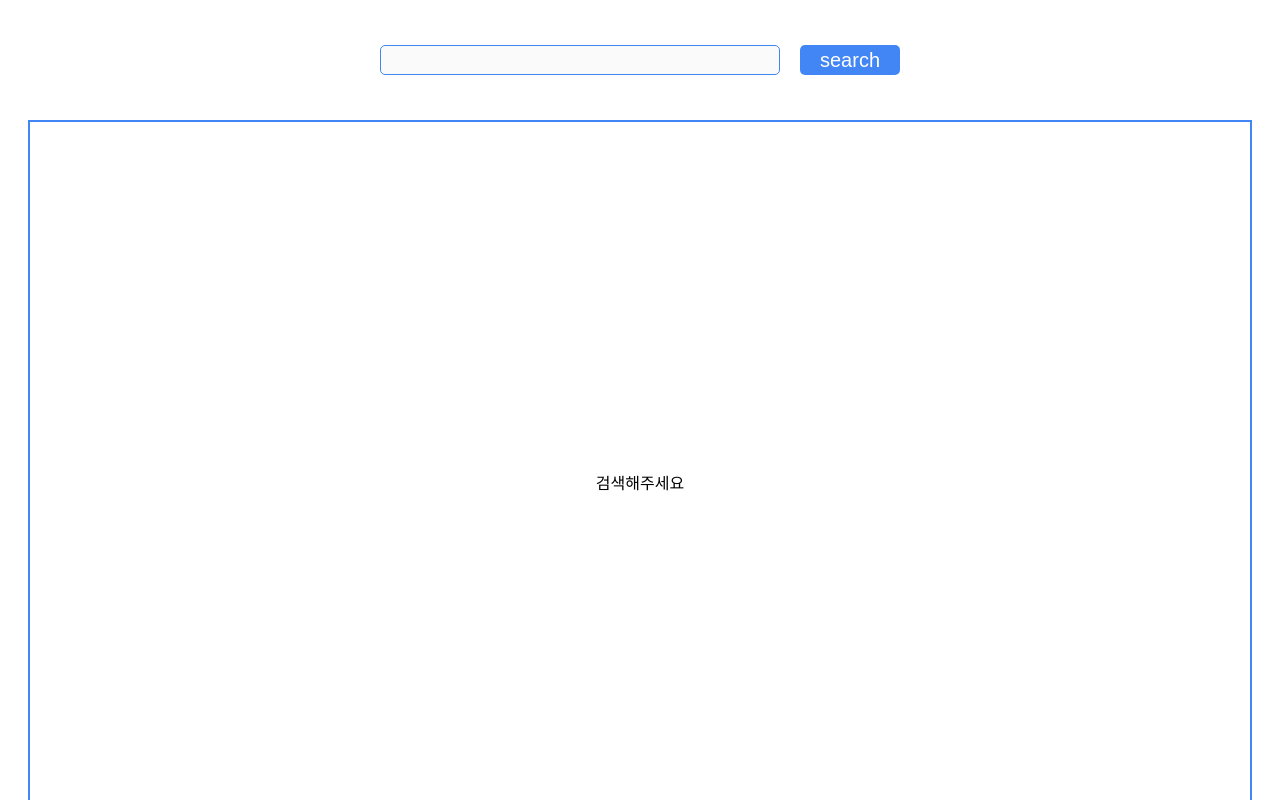
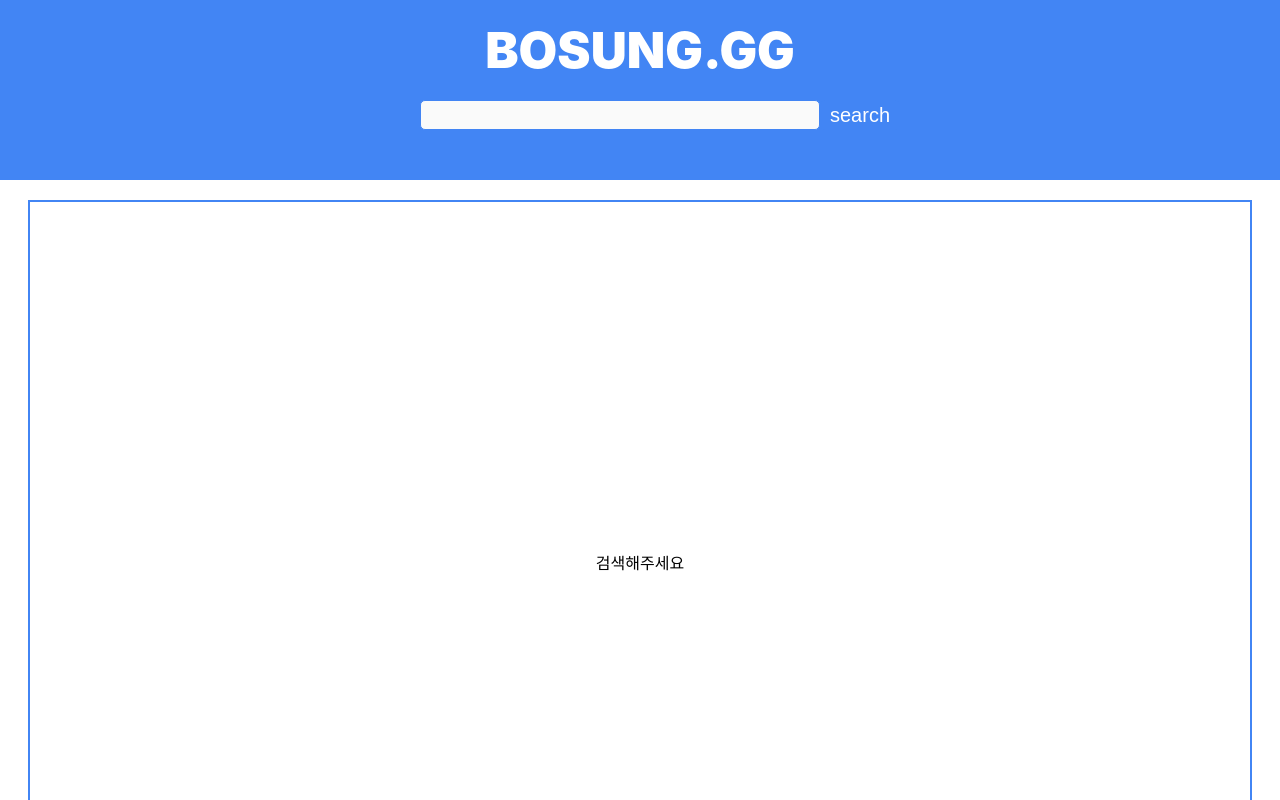
Before and after one commit to qhtjd2131/react_riot_search_app, a React (Create React App) app: page / in a window 1280 px wide. Shown: the top 800 px of the page. Built offline with nearby package versions, Linux system fonts and the light colour scheme.

Commit message:
자유랭크 데이터 정보 추가

```diff
--- a/src/App.css
+++ b/src/App.css
@@ -1,7 +1,10 @@
 .app {
-  width: 1200px;
+  width: auto;
+  height: auto;
+  padding: 0;
   display: flex;
   flex-direction: column;
   justify-content: center;
   align-items: center;
+  box-sizing: border-box;
 }
--- a/src/components/Header.css
+++ b/src/components/Header.css
@@ -1,13 +1,14 @@
 .header_container {
-  min-height: 100px;
+  min-height: 180px;
   width: 100%;
-  padding: 10px;
+  padding: 0;
   display: flex;
-  justify-content: center;
+  flex-direction: column;
   align-items: center;
+  background-color: #4285f4;
 }
 .addButton {
-  width: 100px; /*가로크기*/
+  width: 80px; /*가로크기*/
   height: 30px; /*세로크기*/
   font-size: 20px;
   color: white;
@@ -17,8 +18,6 @@
   outline: none; /*기본테두리안보이게*/
   box-sizing: border-box; /*테두리를 기준으로 박스크기 설정*/
   transition-duration: 0.4s;
-  margin-left: 20px;
-
   cursor: pointer;
 }
 .addButton:hover {
@@ -44,3 +43,18 @@ input[type="text"]:focus {
   background-color: #ffffff;
   color: blue; /*글자색*/
 }
+
+.header_container .logo {
+  font-size: 50px;
+  font-weight: 900;
+  padding: 20px;
+  color: white;
+}
+
+.header_container .input_box {
+  position: relative;
+  display: grid;
+  grid-template-columns: 400px 80px;
+  margin-left: 40px;
+  height: 30px;
+}
--- a/src/components/Header.js
+++ b/src/components/Header.js
@@ -2,6 +2,10 @@ import React, { useState } from "react";
 import "./Header.css";
 
 function Header({ setNickNamae_in_header }) {
+  const Logo = () => {
+    return <div className="logo">BOSUNG.GG</div>;
+  };
+
   const InputBox = () => {
     const [input, setInput] = useState("");
     const onChange = (e) => {
@@ -12,8 +16,9 @@ function Header({ setNickNamae_in_header }) {
       setNickNamae_in_header(input);
       setInput("");
     };
+
     return (
-      <div className="header_container">
+      <div className="input_box">
         <input
           className="input"
           type="text"
@@ -30,6 +35,11 @@ function Header({ setNickNamae_in_header }) {
     );
   };
 
-  return <InputBox />;
+  return (
+    <div className="header_container">
+      <Logo />
+      <InputBox />
+    </div>
+  );
 }
 export default Header;
--- a/src/components/Main.css
+++ b/src/components/Main.css
@@ -1,6 +1,7 @@
 .main_container {
   padding: 10px;
-  width: 100%;
+  width: 1200px;
+  margin-top: 20px;
   min-height: 700px;
   display: flex;
   justify-content: center;
--- a/src/components/Main.js
+++ b/src/components/Main.js
@@ -5,7 +5,7 @@ import "./Main.css";
 import UserData from "./UserData.js";
 
 function Main({ nickName }) {
-  const apiKey = "RGAPI-50b5616b-5017-4888-b2d7-629165125318";
+  const apiKey = "RGAPI-031b77ce-f35c-4c2a-b281-0fcb674c9509";
   const matchNumber = 3; //화면에 보여질 전적 갯수
   const [isLoading, setIsLoading] = useState(true);
   const [userData, setUserData] = useState([]);
@@ -86,11 +86,13 @@ function Main({ nickName }) {
         .then((rsts) => {
           getLeagueV4(rsts.id)
             .then((rsts) => {
-              if (rsts[0].queueType === "RANKED_SOLO_5x5") {
-                setLeagueV4({ ...rsts[0] });
-              } else if (rsts[1].queueType === "RANKED_SOLO_5x5") {
-                setLeagueV4({ ...rsts[1] });
-              }
+              //   if (rsts[0].queueType === "RANKED_SOLO_5x5") {
+              //     setLeagueV4({ ...rsts[0] });
+              //   } else if (rsts[1].queueType === "RANKED_SOLO_5x5") {
+              //     setLeagueV4({ ...rsts[1] });
+              //   }
+              setLeagueV4(rsts);
+              console.log("rsts :", rsts);
             })
             .catch(() => {
               setLeagueV4([]);
@@ -146,7 +148,6 @@ function Main({ nickName }) {
                 <div>
                   <UserData userData={userData} leagueV4={leagueV4} />
                   <div className="match_container">
-                    {console.log("matchInfo : ", matchInfo)}
                     {matchInfo.map((match) => {
                       return (
                         <Match
@@ -160,7 +161,6 @@ function Main({ nickName }) {
                     {matchInfo.length === 0 && (
                       <div className="cant_find_match"> 매치 데이터 없음 </div>
                     )}
-                    {!matchInfo && console.log("cant find match info!")}
                   </div>
                 </div>
               )}
--- a/src/components/Match.js
+++ b/src/components/Match.js
@@ -28,6 +28,19 @@ function Match({ info, queueIdInfoJson, spellInfoJson }) {
 
   function getQueueType() {
     const result = queueIdInfoJson.filter((i) => i.queueId === info.queueId);
+
+    const queueId = info.queueId;
+    if (queueId === 420) {
+      return "솔로랭크";
+    } else if (queueId === 430) {
+      return "일반";
+    } else if (queueId === 440) {
+      return "자유랭크";
+    } else if (queueId === 900) {
+      return "URF";
+    } else if (queueId === 450) {
+      return "칼바람";
+    }
     return result[0].description;
   }
 
@@ -50,6 +63,12 @@ function Match({ info, queueIdInfoJson, spellInfoJson }) {
     const result = Object.entries(spellInfoJson.data).map((a) => a[1]);
     const result2 = result.filter((i) => i.key == participant.summoner1Id)[0];
     const result3 = result.filter((i) => i.key == participant.summoner2Id)[0];
+    console.log("result:", result);
+    console.log("resulst2 :", result2);
+    console.log("resulst3 :", result3);
+    console.log(participant);
+    console.log("parcitipant.summoner1Id :", participant.summoner1Id);
+    console.log("parcitipant.summoner2Id :", participant.summoner2Id);
     return (
       <div className="spell_image_container">
         <img
--- a/src/components/UserData.css
+++ b/src/components/UserData.css
@@ -2,11 +2,15 @@
   width: 100%;
   display: flex;
   margin-bottom: 30px;
+  border: 2px solid black;
+  border-radius: 15px;
+  padding: 20px;
 }
 
 .user_data img {
   width: 100px;
   height: 100px;
+  border-radius: 15px;
   margin-right: 10px;
 }
 
--- a/src/components/UserData.js
+++ b/src/components/UserData.js
@@ -24,32 +24,77 @@ function UserData({ userData, leagueV4 }) {
     );
   };
 
-  const UserTier = () => {
-    if (leagueV4.tier) {
+  const UserSoloRankTier = () => {
+    const soloRank = (leagueV4 ?? []).filter(
+      (i) => i.queueType == "RANKED_SOLO_5x5"
+    );
+    console.log("solo:", soloRank);
+    if (soloRank.length > 0) {
       return (
         <div className="user_data_info_tier">
-          티어 : {leagueV4.tier} {leagueV4.rank}
-          {leagueV4.leaguePoints}점
+          솔랭티어 : {soloRank[0].tier} {soloRank[0].rank}
+          {soloRank[0].leaguePoints}점
         </div>
       );
     }
 
-    return <div className="user_data_info_tier">티어 : 언랭</div>;
+    return <div className="user_data_info_tier">솔랭티어 : 언랭</div>;
   };
 
-  const UserWinsAndLosses = () => {
-    if (leagueV4.wins || leagueV4.losses) {
+  const UserFlexRankTier = () => {
+    const flexRank = (leagueV4 ?? []).filter(
+      (i) => i.queueType == "RANKED_FLEX_SR"
+    );
+    console.log("flex:", flexRank);
+    if (flexRank.length > 0) {
       return (
-        <div className="wins_and_losses">
-          <div> (솔로랭크) 승 : {leagueV4.wins} </div>
-          <div> 패 : {leagueV4.losses} </div>
+        <div className="user_data_info_tier">
+          자랭티어 : {flexRank[0].tier} {flexRank[0].rank}
+          {flexRank[0].leaguePoints}점
         </div>
       );
     }
 
+    return <div className="user_data_info_tier">자랭티어 : 언랭</div>;
+  };
+
+  const UserSoloRankWinsAndLosses = () => {
+    const soloRank = (leagueV4 ?? []).filter(
+      (i) => i.queueType == "RANKED_SOLO_5x5"
+    );
+
+    if (soloRank.length > 0) {
+      return (
+        <div className="wins_and_losses">
+          <div> (솔로랭크) 승 : {soloRank[0].wins} </div>
+          <div> 패 : {soloRank[0].losses} </div>
+        </div>
+      );
+    }
     return (
       <div className="wins_and_losses">
         <div> (솔로랭크) 승 : 0 </div>
+        <div> 패 : 0 </div>
+      </div>
+    );
+  };
+
+  const UserFlexRankWinsAndLosses = () => {
+    const flexRank = (leagueV4 ?? []).filter(
+      (i) => i.queueType == "RANKED_FLEX_SR"
+    );
+
+    if (flexRank.length > 0) {
+      return (
+        <div className="wins_and_losses">
+          <div> (자유랭크) 승 : {flexRank[0].wins} </div>
+          <div> 패 : {flexRank[0].losses} </div>
+        </div>
+      );
+    }
+    return (
+      <div className="wins_and_losses">
+        <div> (자유랭크) 승 : 0 </div>
         <div> 패 : 0 </div>
       </div>
     );
@@ -60,8 +105,10 @@ function UserData({ userData, leagueV4 }) {
       <div className="user_data_info">
         <UserName />
         <UserLevel />
-        <UserTier />
-        <UserWinsAndLosses />
+        <UserSoloRankTier />
+        <UserFlexRankTier />
+        <UserSoloRankWinsAndLosses />
+        <UserFlexRankWinsAndLosses />
       </div>
     </div>
   );
--- a/src/index.css
+++ b/src/index.css
@@ -8,11 +8,12 @@ body {
 }
 
 html,
-body {
+body,
+#root {
   width: 100%;
   height: 100%;
-  display: flex;
-  justify-content: center;
+  margin: 0px;
+  padding: 0px;
 }
 
 code {
```
